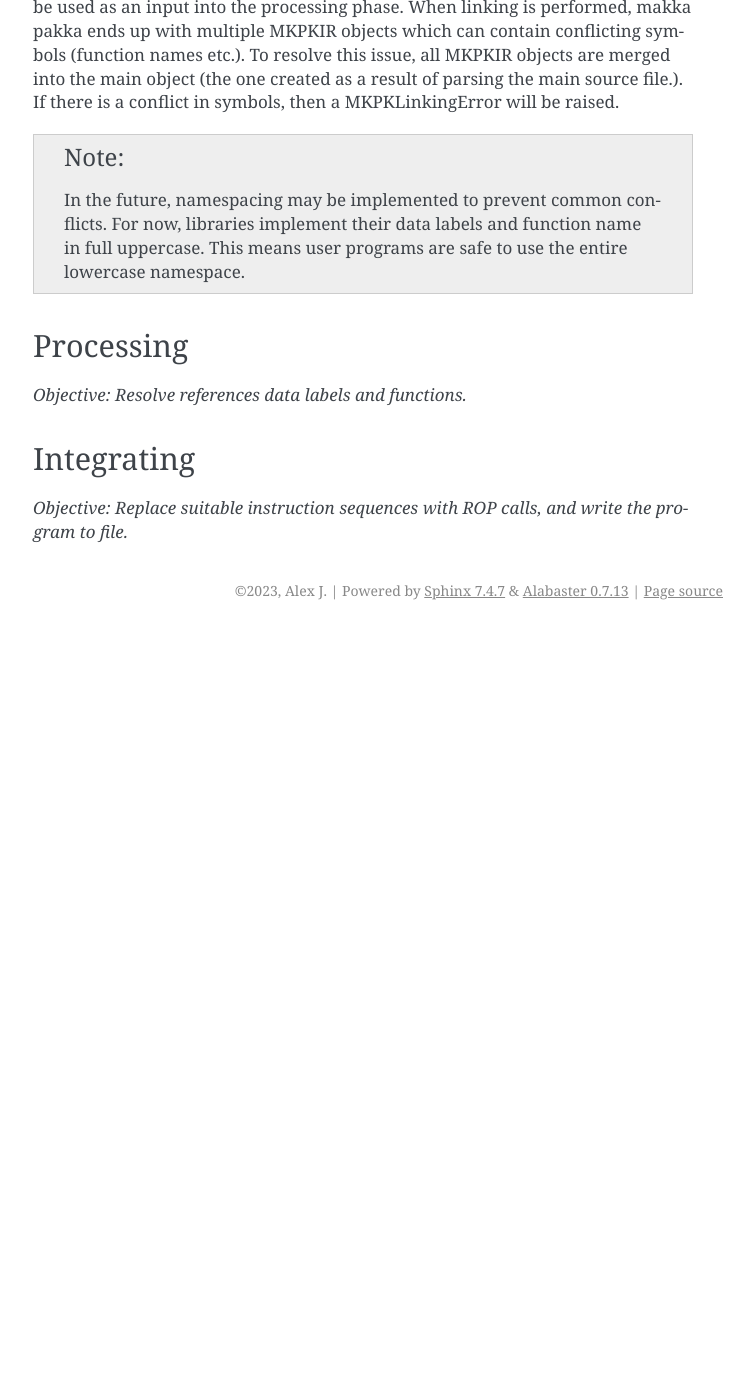
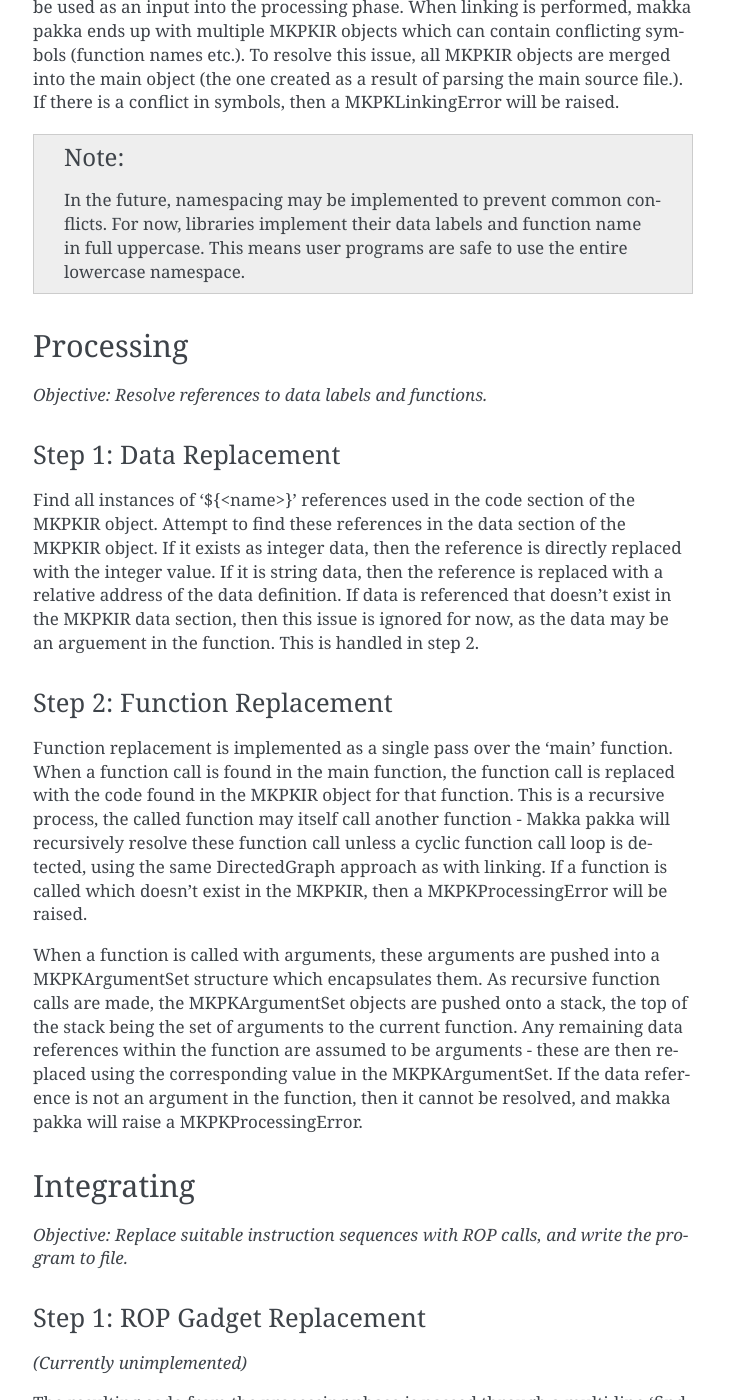
Before and after one commit to PandasAreBears/MakkaPakka, a Sphinx documentation site: the page built from docs/source/compilation.rst, in a window 1280 px wide and 1400 px high, scrolled down 4632 px. Shown: the whole window, without its empty margins (387-1141 px from the left). Built offline with Sphinx 7.4.7, drawn with Linux system fonts in a browser that asks for light colours; before the commit the page ends 5262 px from its top, so only the background shows below that; some of the changed text lies outside the part shown.

Commit message:
finish compilation process docs

```diff
--- a/docs/source/compilation.rst
+++ b/docs/source/compilation.rst
@@ -156,8 +156,8 @@ Linking starts with metadata labels. Files that link with other files use the
 '!link {mkpk_filename}' directive. Therefore, the first step is to extract the
 filenames that the current file expects to link with.
 
-Step 2: Find Dependencies
-^^^^^^^^^^^^^^^^^^^^^^^^^
+Step 2: Resolve Dependencies
+^^^^^^^^^^^^^^^^^^^^^^^^^^^^
 Makka pakka then attempts to find the files that are specified for linking.
 This is done by searching in the directories defined in
 makka_pakka.linking.linker_path (shown below). The directory of the main source
@@ -209,9 +209,65 @@ be raised.
 
 Processing
 ----------
-*Objective: Resolve references data labels and functions.*
+*Objective: Resolve references to data labels and functions.*
+
+Step 1: Data Replacement
+^^^^^^^^^^^^^^^^^^^^^^^^
+Find all instances of '${<name>}' references used in the code section of the
+MKPKIR object. Attempt to find these references in the data section of the
+MKPKIR object. If it exists as integer data, then the reference is directly
+replaced with the integer value. If it is string data, then the reference is
+replaced with a relative address of the data definition. If data is referenced
+that doesn't exist in the MKPKIR data section, then this issue is ignored for
+now, as the data may be an arguement in the function. This is handled in
+step 2.
+
+Step 2: Function Replacement
+^^^^^^^^^^^^^^^^^^^^^^^^^^^^
+Function replacement is implemented as a single pass over the 'main' function.
+When a function call is found in the main function, the function call is
+replaced with the code found in the MKPKIR object for that function. This is a
+recursive process, the called function may itself call another function - Makka
+pakka will recursively resolve these function call unless a cyclic function
+call loop is detected, using the same DirectedGraph approach as with linking.
+If a function is called which doesn't exist in the MKPKIR, then a
+MKPKProcessingError will be raised.
+
+When a function is called with arguments, these arguments are pushed into a
+MKPKArgumentSet structure which encapsulates them. As recursive function calls
+are made, the MKPKArgumentSet objects are pushed onto a stack, the top of the
+stack being the set of arguments to the current function. Any remaining data
+references within the function are assumed to be arguments - these are then
+replaced using the corresponding value in the MKPKArgumentSet. If the data
+reference is not an argument in the function, then it cannot be resolved, and
+makka pakka will raise a MKPKProcessingError.
 
 Integrating
 -----------
 *Objective: Replace suitable instruction sequences with ROP calls, and write
 the program to file.*
+
+Step 1: ROP Gadget Replacement
+^^^^^^^^^^^^^^^^^^^^^^^^^^^^^^
+| *(Currently unimplemented)*
+
+The resulting code from the processing phase is passed through a multi-line
+'find-and-replace' style operation where instruction sequences ,for which
+gadgets have been defined under a [[gadget]] heading, are replaced with a
+relative call to an offset which performs a semantically equivalent operation.
+
+Step 2: Assembly Formatting
+^^^^^^^^^^^^^^^^^^^^^^^^^^^
+Lastly, some formatting needs to be done to make the assembly code compatible
+as a standalone program. Firstly the code must be defined under a _start
+function. The data is also translated in assembly data definitions and inserted
+at the bottom of the file.
+
+Step 3: Write To File
+^^^^^^^^^^^^^^^^^^^^^
+The result is written to the specfied output file location.
+
+
+.. seealso::
+    - :doc:`language_spec`
+    - :doc:`examples`
```
Also changed, not shown: other parts of docs/source/compilation.rst (+2 -2 lines), 5 other files.
